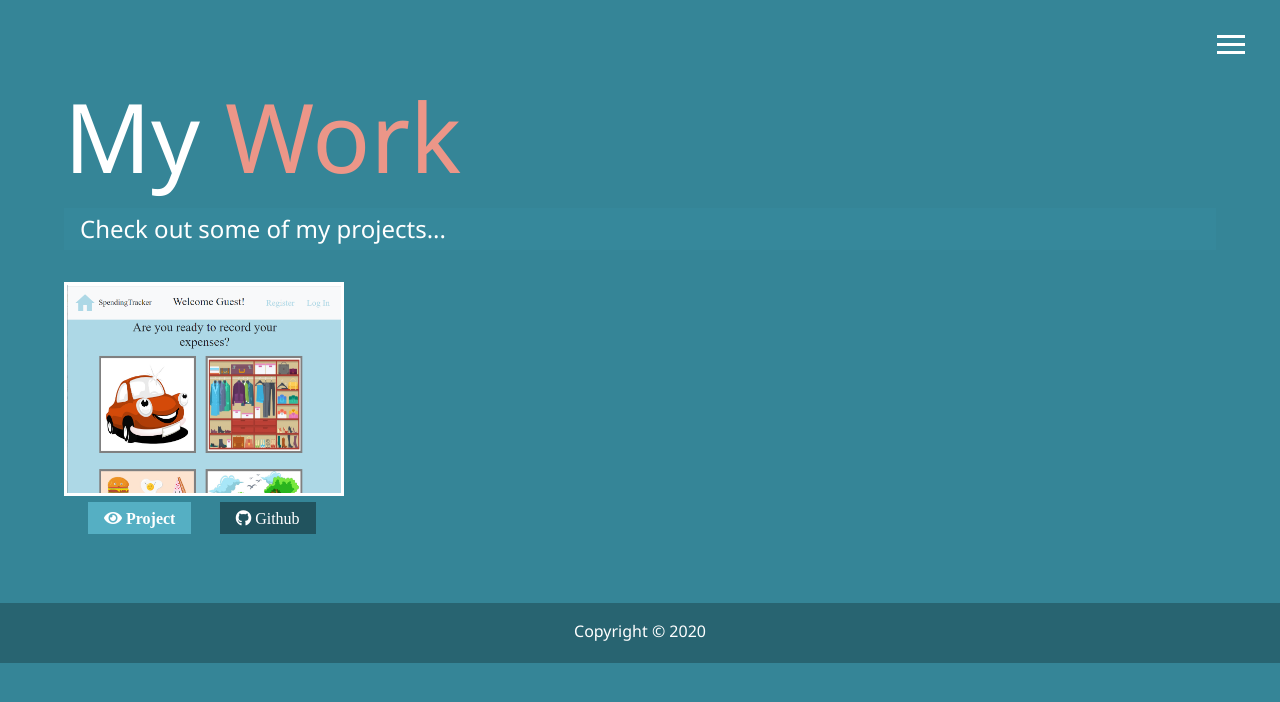
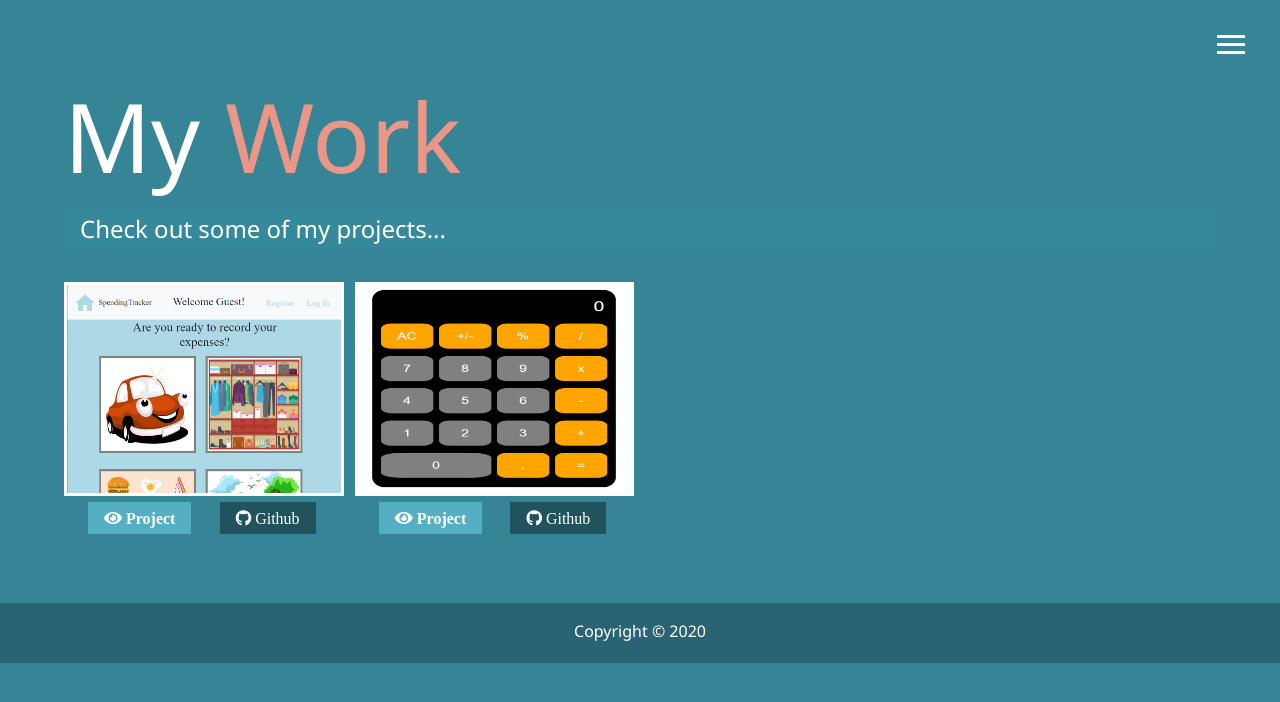
Before and after one commit to Spongebobgao/mtportfolio, a website: page dist/work.html in a window 1280 px wide. Drawn offline with Linux system fonts and the light colour scheme.

Commit message:
add a link to calculator

```diff
--- a/dist/work.html
+++ b/dist/work.html
@@ -1,5 +1,6 @@
 <!DOCTYPE html>
 <html lang="en">
+
 <head>
   <meta charset="UTF-8">
   <meta name="viewport" content="width=device-width, initial-scale=1.0">
@@ -7,6 +8,7 @@
   <link rel="stylesheet" href="css/main.css">
   <title>My Work</title>
 </head>
+
 <body>
   <header>
     <div class="menu-btn">
@@ -41,7 +43,7 @@
     </h2>
     <div class="projects">
       <div class="item">
-         <a href="#!">
+        <a href="http://ec2-18-218-224-36.us-east-2.compute.amazonaws.com:8080/" target="_blank">
           <img src="img/spendings.PNG" alt="Spending Tracker">
         </a>
         <a href="http://ec2-18-218-224-36.us-east-2.compute.amazonaws.com:8080/" target="_blank" class="btn-light">
@@ -55,6 +57,21 @@
           </i>
         </a>
       </div>
+      <div class="item">
+        <a href="https://spongebobgao.github.io/calculator/" target="_blank">
+          <img src="img/calculator.PNG" alt="Calculator">
+        </a>
+        <a href="https://spongebobgao.github.io/calculator/" target="_blank" class="btn-light">
+          <i class="fas fa-eye">
+            Project
+          </i>
+        </a>
+        <a href="https://github.com/Spongebobgao/calculator" target="_blank" class="btn-dark">
+          <i class="fab fa-github">
+            Github
+          </i>
+        </a>
+      </div>
     </div>
   </main>
   <footer id="main-footer">
@@ -62,4 +79,5 @@
   </footer>
   <script src="js/main.js"></script>
 </body>
+
 </html>
```
Also changed, not shown: dist/img/calculator.PNG (added). Lines whose indentation alone changed are shown as unchanged.
